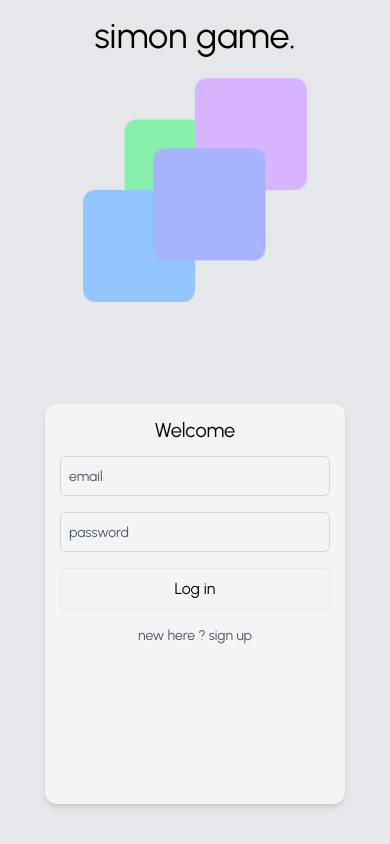
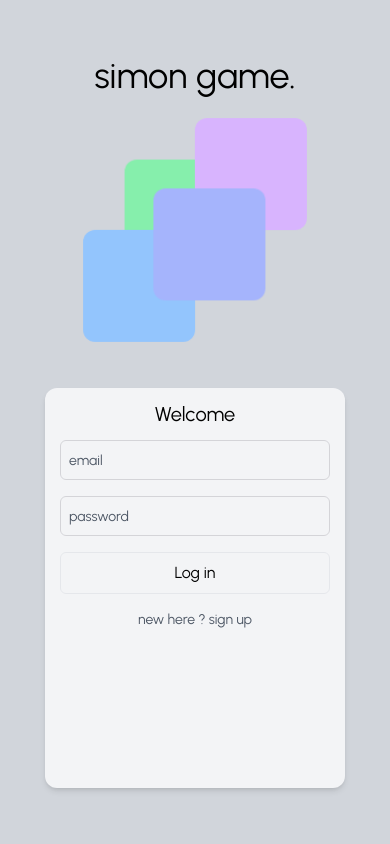
Before and after one commit to Heel2Toe/simon-game, a Next.js app: page / in a window 390 px wide. Built offline with nearby package versions, Linux system fonts and the light colour scheme; no server answers.

Commit message:
style: fix mobile errors

```diff
--- a/app/(root)/page.tsx
+++ b/app/(root)/page.tsx
@@ -2,7 +2,7 @@ import Auth from "@/components/auth";
 
 const HomePage = () => {
     return (
-        <div className="flex items-center justify-center h-full w-full bg-gray-200 p-4">
+        <div className="h-full w-full bg-gray-300 p-4">
            <Auth/>
         </div>
      );
--- a/components/auth.tsx
+++ b/components/auth.tsx
@@ -56,7 +56,7 @@ const Auth = () => {
   };
 
   return (
-    <div className="flex flex-col space-y-24 sm:space-y-0 sm:flex-row sm:justify-around items-center h-full w-full">
+    <div className="flex flex-col justify-center sm:flex-row sm:justify-around items-center h-full w-full">
       <div className="flex flex-col items-center space-y-4">
         <h1 className="text-4xl sm:text-6xl" onClick={switcher}>
           simon game.
@@ -65,7 +65,7 @@ const Auth = () => {
       </div>
       <form
         onSubmit={handleSubmit}
-        className="flex h-[400px] w-[300px] flex-col items-center rounded-xl bg-gray-100 shadow-md"
+        className="flex min-h-[400px] w-[300px]  flex-col mt-10 sm:mt-0 items-center rounded-xl bg-gray-100 shadow-md"
       >
         <div className="m-3 text-xl">Welcome</div>
 
```
